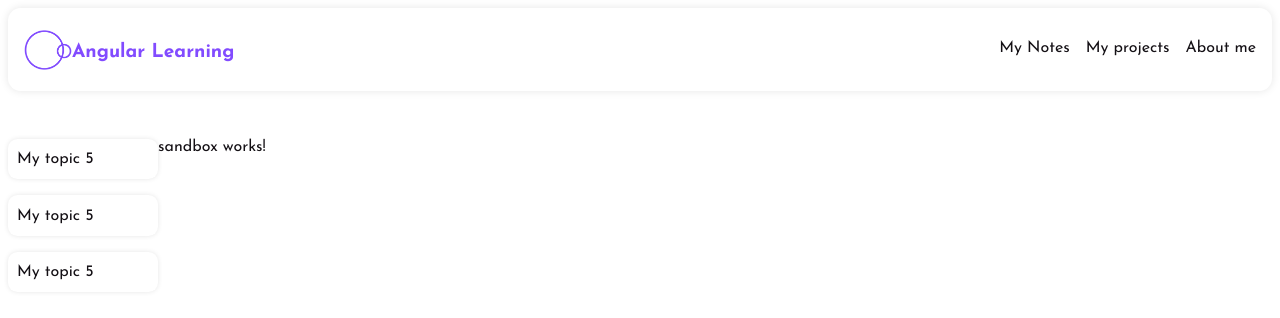
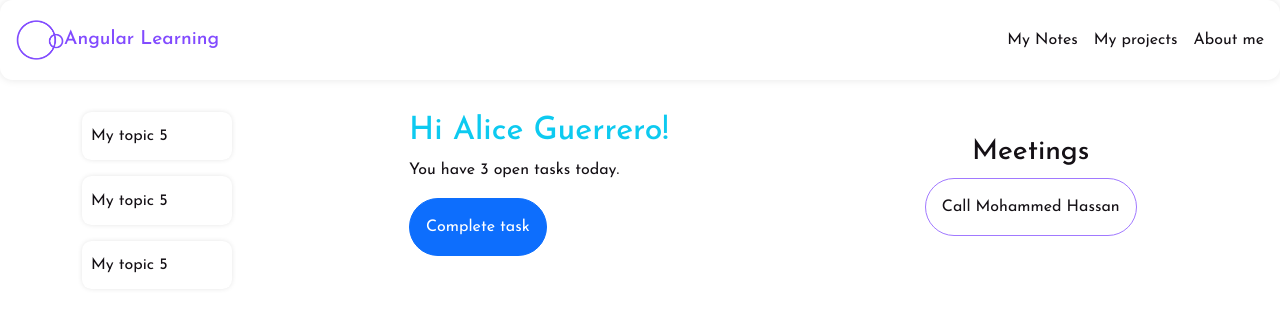
Before and after one commit to code-elias/angular-learning, an Angular app: page / in a window 1280 px wide. Shown: the top 318 px of the page. Built offline with nearby package versions, Linux system fonts and the light colour scheme.

Commit message:
Sandbox Signals

```diff
--- a/angular.json
+++ b/angular.json
@@ -34,12 +34,17 @@
                 "output": "/assets/"
               },
               {
+                "glob": "**/*",
+                "input": "src/models/",
+                "output": "/models/"
+              },
+              {
                 "glob": "favicon.ico",
                 "input": "src/",
                 "output": "/"
               }
             ],
-            "styles": ["src/styles.scss"],
+            "styles": ["node_modules/bootstrap/dist/css/bootstrap.min.css", "src/styles.scss"],
             "scripts": []
           },
           "configurations": {
--- a/src/app/app.component.html
+++ b/src/app/app.component.html
@@ -1,9 +1,9 @@
 <app-header></app-header>
 
 <main>
-  <div class="flex container">
-    <app-topic-list></app-topic-list>
+  <div class="flex container gap-5">
+    <app-topic-list class="col-3"></app-topic-list>
 
-    <app-sandbox></app-sandbox>
+    <app-sandbox class="col-9"></app-sandbox>
   </div>
 </main>
--- a/src/app/header/header-links/header-links.component.scss
+++ b/src/app/header/header-links/header-links.component.scss
@@ -1,5 +1,7 @@
 ul {
   gap: 1rem;
+  margin: 0;
+  padding: 0;
 }
 
 li {
--- a/src/app/header/header/header.component.scss
+++ b/src/app/header/header/header.component.scss
@@ -1,6 +1,7 @@
 .app-header {
   gap: 1rem;
   justify-content: space-between;
+  align-items: center;
 
   margin: 0rem auto 2rem;
   padding: 1rem;
--- /dev/null
+++ b/src/app/mock/users.ts
@@ -0,0 +1,60 @@
+import { User } from '../../models/User'
+
+export const MOCK_USERS: Array<User> = [
+  new User('Rupa', 'Singh', 28, [
+    'Meeting at 7',
+    'Take car to mechanic',
+    'Call insurance',
+    'Chill at home'
+  ]),
+  new User('Marco', 'Terra', 24, ['Clean garage', 'Call mother']),
+  new User('Lisa', 'Chen', 33, ['Contact manager', 'Find dress for party', 'Clean the attic']),
+  new User('Aarav', 'Patel', 30, ['Prepare presentation', 'Grocery shopping', 'Yoga class']),
+  new User('Sofia', 'Garcia', 27, [
+    'Book flight tickets',
+    'Attend salsa class',
+    'Finish reading novel'
+  ]),
+  new User('Liam', 'Connor', 35, ['Team meeting', 'Submit report', 'Pick up kids from school']),
+  new User('Hans', 'Müller', 29, ['Client call', 'Gym session', 'Cook dinner']),
+  new User('Mei', 'Wong', 26, ['Design review', 'Buy birthday gift', 'Visit grandmother']),
+  new User('Francesco', 'Rossi', 31, [
+    'Project deadline',
+    'Dinner with friends',
+    'Watch football match'
+  ]),
+  new User('Nok', 'Sukanya', 25, ['Language class', 'Meditation session', 'Market visit']),
+  new User('Ethan', 'Smith', 34, ['Conference call', 'Write blog post', 'Plan weekend getaway']),
+  new User('Isabella', 'Martinez', 28, [
+    'Doctor appointment',
+    'Renew gym membership',
+    'Bake cookies'
+  ]),
+  new User('Noah', 'Schneider', 32, ['Code review', 'Team lunch', 'Evening run']),
+  new User('Yuki', 'Tanaka', 27, ['Art exhibition', 'Call parents', 'Organize closet']),
+  new User('Amara', 'Ndiaye', 29, ['Community meeting', 'Prepare dinner party', 'Read new book']),
+  new User('Lucas', 'Dubois', 33, ['Business trip', 'Client presentation', 'Networking event']),
+  new User('Chloe', 'Nguyen', 24, ['Photography session', 'Edit photos', 'Update portfolio']),
+  new User('Mohammed', 'Hassan', 31, ['Attend workshop', 'Meet mentor', 'Plan project timeline']),
+  new User('Emma', 'Johansson', 30, ['Yoga retreat', 'Write journal', 'Visit museum']),
+  new User('Daniel', 'Kowalski', 28, [
+    'Team building activity',
+    'Finish assignment',
+    'Watch movie'
+  ]),
+  new User('Priya', 'Iyer', 26, ['Dance rehearsal', 'Catch up with friends', 'Volunteer work']),
+  new User('Oscar', 'López', 34, ['Marketing campaign', 'Client dinner', 'Review analytics']),
+  new User('Mia', 'Berg', 27, ['Hiking trip', 'Photography class', 'Cook new recipe']),
+  new User('Jin', 'Park', 29, ['Startup pitch', 'Investor meeting', 'Product launch']),
+  new User('Anna', 'Nowak', 32, ['Research project', 'Write thesis', 'Attend seminar']),
+  new User('Tom', 'Wilson', 31, ['Sales meeting', 'Product demo', 'Client follow-up']),
+  new User('Sara', 'Ferreira', 28, ['Design workshop', 'Team brainstorming', 'Prototype testing']),
+  new User('Ivan', 'Petrov', 33, ['Code deployment', 'System maintenance', 'Security audit']),
+  new User('Lea', 'Dubois', 25, [
+    'Content creation',
+    'Social media strategy',
+    'Engage with followers'
+  ]),
+  new User('Nina', 'Popov', 30, ['Legal consultation', 'Draft contract', 'Client negotiation']),
+  new User('Ahmed', 'Ali', 29, ['Market research', 'Business development', 'Partnership meeting'])
+]
--- a/src/app/sandbox/sandbox.component.html
+++ b/src/app/sandbox/sandbox.component.html
@@ -1 +1,18 @@
-<p>sandbox works!</p>
+<div class="row">
+  <div class="col">
+    <h2 class="text-info">{{ greeting }}</h2>
+    <p>{{ message }}</p>
+
+    <button
+      (click)="onCompleteTask()"
+      [disabled]="anyPendingTasks"
+      class="btn btn-primary p-3 rounded-5"
+    >
+      Complete task
+    </button>
+  </div>
+
+  <div class="col">
+    <app-sb-user-signal></app-sb-user-signal>
+  </div>
+</div>
--- a/src/app/sandbox/sandbox.component.ts
+++ b/src/app/sandbox/sandbox.component.ts
@@ -1,11 +1,35 @@
-import { Component } from '@angular/core';
+import { Component } from '@angular/core'
+import { User } from '../../models/User'
+import { SbUserSignalComponent } from './sb-user-signal/sb-user-signal.component'
 
 @Component({
   selector: 'app-sandbox',
-  imports: [],
+  imports: [SbUserSignalComponent],
   templateUrl: './sandbox.component.html',
   styleUrl: './sandbox.component.scss'
 })
 export class SandboxComponent {
+  user: User = new User('Alice', 'Guerrero', 28, ['Go to gym', 'Act cool', 'Go to work'])
 
+  get greeting() {
+    return `Hi ${this.user.name}!`
+  }
+
+  get message() {
+    if (this.user.tasks.length > 0) {
+      return `You have ${this.user.tasks.length} open tasks today.`
+    } else {
+      return 'You have no pending tasks.'
+    }
+  }
+
+  get anyPendingTasks() {
+    return this.user.tasks.length <= 0
+  }
+
+  onCompleteTask() {
+    if (this.user.tasks.length > 0) {
+      this.user.tasks.shift()
+    }
+  }
 }
--- /dev/null
+++ b/src/app/sandbox/sb-user-signal/sb-user-signal.component.html
@@ -0,0 +1,4 @@
+<div class="row justify-content-center text-center container mt-4">
+  <h3>Meetings</h3>
+  <button (click)="onCall()" class="btn-base rounded-5 p-3">{{ call() }}</button>
+</div>
--- /dev/null
+++ b/src/app/sandbox/sb-user-signal/sb-user-signal.component.ts
@@ -0,0 +1,25 @@
+import { Component, computed, Signal, signal } from '@angular/core'
+import { MOCK_USERS } from '../../mock/users'
+
+@Component({
+  selector: 'app-sb-user-signal',
+  imports: [],
+  templateUrl: './sb-user-signal.component.html',
+  styleUrl: './sb-user-signal.component.scss'
+})
+export class SbUserSignalComponent {
+  signalUser = signal(MOCK_USERS[getRandIdx()])
+  call = computed(() => `Call ${this.signalUser().name}`)
+
+  onCall() {
+    this.getRandomUser()
+  }
+
+  getRandomUser() {
+    this.signalUser.set(MOCK_USERS[getRandIdx()])
+  }
+}
+
+function getRandIdx() {
+  return Math.floor(Math.random() * MOCK_USERS.length)
+}
--- /dev/null
+++ b/src/models/User.ts
@@ -0,0 +1,17 @@
+export class User {
+  firstname: string
+  lastname: string
+  age: number
+  tasks: Array<string>
+
+  constructor(firstname: string, lastname: string, age: number, tasks: Array<string> = []) {
+    this.firstname = firstname
+    this.lastname = lastname
+    this.age = age
+    this.tasks = tasks
+  }
+
+  get name() {
+    return `${this.firstname} ${this.lastname}`
+  }
+}
--- a/src/styles/button.scss
+++ b/src/styles/button.scss
@@ -14,5 +14,11 @@
   cursor: pointer;
 
   padding: 0.3rem 0.5rem;
+  border: 1px solid var(--primary-clr-light);
   border-radius: 0.3rem;
+
+  &:hover {
+    background-color: var(--primary-clr);
+    color: var(--light-clr);
+  }
 }
```
Also changed, not shown: src/app/sandbox/sb-user-signal/sb-user-signal.component.scss (added), 1 other file (tests, documents, lock files or other folders).
